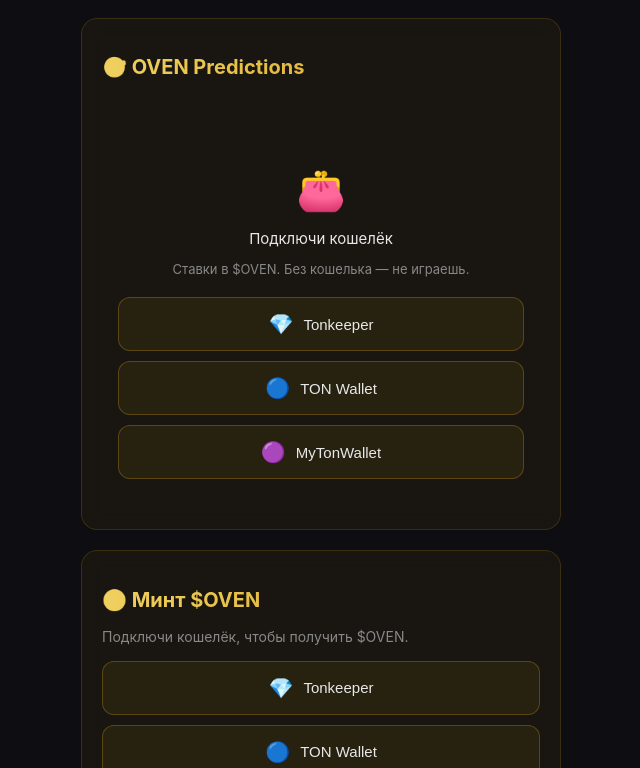
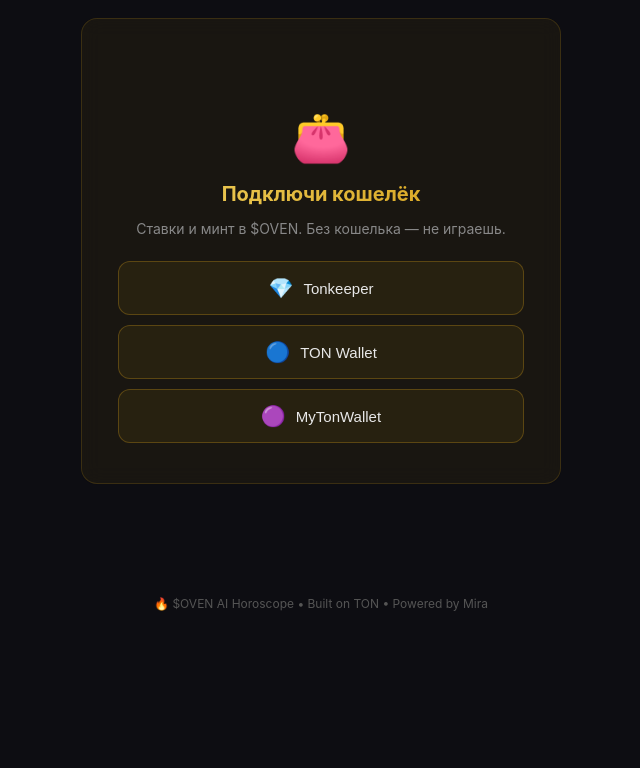
Before and after one commit to OvenCoin-fan/oven-ai-horoscope, a React (Vite) app in the folder frontend/: page / in a window 1280 px wide. Shown: the part 532-1300 px from the top of the page, without its empty margins (319-959 px from the left). After the commit the page ends 1191 px from the top, so only its background shows below. Built offline with nearby package versions, Linux system fonts and the light colour scheme.

Commit message:
refactor: single wallet connect screen, merge mint into predictions

```diff
--- a/frontend/src/App.tsx
+++ b/frontend/src/App.tsx
@@ -1,22 +1,28 @@
-import { WalletProvider } from './WalletContext';
+import { WalletProvider, useWallet } from './WalletContext';
 import { Header } from './Header';
 import { Horoscope } from './Horoscope';
 import { Predictions } from './Predictions';
-import { MintOven } from './MintOven';
+import { WalletConnect } from './WalletConnect';
 import './App.css';
+
+function AppContent() {
+  const { wallet } = useWallet();
+  return (
+    <div className="app">
+      <Header />
+      <main className="main">
+        <Horoscope />
+        {!wallet.connected ? <WalletConnect /> : <Predictions />}
+      </main>
+      <footer className="footer"><p>🔥 $OVEN AI Horoscope • Built on TON • Powered by Mira</p></footer>
+    </div>
+  );
+}
 
 function App() {
   return (
     <WalletProvider>
-      <div className="app">
-        <Header />
-        <main className="main">
-          <Horoscope />
-          <Predictions />
-          <MintOven />
-        </main>
-        <footer className="footer"><p>🔥 $OVEN AI Horoscope • Built on TON • Powered by Mira</p></footer>
-      </div>
+      <AppContent />
     </WalletProvider>
   );
 }
--- a/frontend/src/Predictions.tsx
+++ b/frontend/src/Predictions.tsx
@@ -51,7 +51,7 @@
 }
 
 export function Predictions() {
-  const { wallet, connect } = useWallet();
+  const { wallet } = useWallet();
   const [markets, setMarkets] = useState<Market[]>(MARKETS);
   const [positions, setPositions] = useState<Record<string, Record<number, number>>>({});
   const [showHint, setShowHint] = useState<Record<string, boolean>>({});
@@ -91,49 +91,36 @@
     }));
   };
 
-  if (!wallet.connected) {
   return (
+    <>
       <div className="card">
-        <h2>🎯 OVEN Predictions</h2>
-        <div style={{ textAlign: 'center', padding: '30px 16px' }}>
-          <p style={{ fontSize: '40px', marginBottom: '12px' }}>👛</p>
-          <p style={{ color: '#e8e8e8', fontSize: '15px', marginBottom: '8px' }}>Подключи кошелёк</p>
-          <p style={{ color: '#888', fontSize: '13px', marginBottom: '20px' }}>Ставки в $OVEN. Без кошелька — не играешь.</p>
-          <div style={{ display: 'flex', flexDirection: 'column', gap: '10px' }}>
-            <button onClick={() => connect('tonkeeper')} style={{
-              padding: '14px 24px', borderRadius: '12px', border: '1px solid rgba(212,160,23,0.3)',
-              background: 'rgba(212,160,23,0.08)', color: '#e8e8e8', fontSize: '15px', cursor: 'pointer',
-              display: 'flex', alignItems: 'center', justifyContent: 'center', gap: '10px'
-            }}><span style={{ fontSize: '20px' }}>💎</span> Tonkeeper</button>
-            <button onClick={() => connect('tonwallet')} style={{
-              padding: '14px 24px', borderRadius: '12px', border: '1px solid rgba(212,160,23,0.3)',
-              background: 'rgba(212,160,23,0.08)', color: '#e8e8e8', fontSize: '15px', cursor: 'pointer',
-              display: 'flex', alignItems: 'center', justifyContent: 'center', gap: '10px'
-            }}><span style={{ fontSize: '20px' }}>🔵</span> TON Wallet</button>
-            <button onClick={() => connect('mytonwallet')} style={{
-              padding: '14px 24px', borderRadius: '12px', border: '1px solid rgba(212,160,23,0.3)',
-              background: 'rgba(212,160,23,0.08)', color: '#e8e8e8', fontSize: '15px', cursor: 'pointer',
-              display: 'flex', alignItems: 'center', justifyContent: 'center', gap: '10px'
-            }}><span style={{ fontSize: '20px' }}>🟣</span> MyTonWallet</button>
+        <div className="balance-bar" style={{ marginBottom: '0' }}>
+          <div><span className="label">🔥 $OVEN</span><span className="amount" style={{ marginLeft: '8px' }}>{wallet.ovenBalance}</span></div>
+          <div><span className="label">💎 TON</span><span className="amount" style={{ marginLeft: '8px' }}>{wallet.tonBalance}</span></div>
         </div>
       </div>
+
+      <div className="card">
+        <h2>♈ Минт $OVEN</h2>
+        <div style={{ marginBottom: '12px', padding: '12px', background: 'rgba(212,160,23,0.04)', borderRadius: '12px' }}>
+          <p style={{ fontSize: '13px', color: '#888' }}>🔥 Total Supply: 1,000,000,000 $OVEN</p>
+          <p style={{ fontSize: '13px', color: '#888' }}>♈ Держи $OVEN — получай гороскопы</p>
         </div>
-    );
-  }
+        <button className="mint-btn" onClick={() => alert('В продакшене: jetton transfer через TonConnect')}>
+          🔥 Минт 100 $OVEN
+        </button>
+      </div>
 
-  return (
       <div className="card">
         <h2>🎯 OVEN Predictions</h2>
         <p style={{ color: '#888', fontSize: '13px', marginBottom: '12px' }}>Покупай акции исхода за $OVEN. Угадал — каждая акция = 1 $OVEN.</p>
-      <div className="balance-bar">
-        <span className="label">🔥 $OVEN:</span>
-        <span className="amount">{wallet.ovenBalance}</span>
-      </div>
+
         {error && (
           <div style={{ padding: '10px', background: 'rgba(255,50,50,0.1)', borderRadius: '8px', border: '1px solid rgba(255,50,50,0.3)', marginBottom: '12px' }}>
             <p style={{ fontSize: '13px', color: '#f55' }}>⚠️ {error}</p>
           </div>
         )}
+
         {markets.map(mk => {
           const prices = getPrices(mk.pool);
           const myPos = positions[mk.id] || {};
@@ -183,7 +170,7 @@
                     ))}
                   </div>
                   <div style={{ marginBottom: '8px', padding: '8px', background: 'rgba(212,160,23,0.08)', borderRadius: '6px' }}>
-                  <p style={{ fontSize: '12px', color: '#888' }}>Стоимость: <span style={{ color: '#e8e8e8' }}>{getCost(mk.pool, trade.outcome, trade.amount).toFixed(2)} $OVEN</span> (по {Math.round(prices[trade.outcome] * 100)}¢ + 2%)</p>
+                    <p style={{ fontSize: '12px', color: '#888' }}>Стоимость: <span style={{ color: '#e8e8e8' }}>{getCost(mk.pool, trade.outcome, trade.amount).toFixed(2)} $OVEN</span></p>
                     <p style={{ fontSize: '12px', color: '#888', marginTop: '2px' }}>Выигрыш: <span style={{ color: '#d4a017', fontWeight: 700 }}>{trade.amount} $OVEN</span></p>
                   </div>
                   <div style={{ display: 'flex', gap: '6px' }}>
@@ -208,5 +195,6 @@
           );
         })}
       </div>
+    </>
   );
 }
--- a/frontend/src/MintOven.tsx
+++ b/frontend/src/WalletConnect.tsx
@@ -1,14 +1,14 @@
 import { useWallet } from './WalletContext';
 import './App.css';
 
-export function MintOven() {
-  const { wallet, connect } = useWallet();
-
-  if (!wallet.connected) {
-    return (
-      <div className="card">
-        <h2>♈ Минт $OVEN</h2>
-        <p style={{ color: '#888', fontSize: '14px', marginBottom: '16px' }}>Подключи кошелёк, чтобы получить $OVEN.</p>
+export function WalletConnect() {
+  const { connect } = useWallet();
+  return (
+    <div className="card">
+      <div style={{ textAlign: 'center', padding: '20px 16px' }}>
+        <p style={{ fontSize: '48px', marginBottom: '12px' }}>👛</p>
+        <h2 style={{ marginBottom: '8px' }}>Подключи кошелёк</h2>
+        <p style={{ color: '#888', fontSize: '14px', marginBottom: '24px' }}>Ставки и минт в $OVEN. Без кошелька — не играешь.</p>
         <div style={{ display: 'flex', flexDirection: 'column', gap: '10px' }}>
           <button onClick={() => connect('tonkeeper')} style={{
             padding: '14px 24px', borderRadius: '12px', border: '1px solid rgba(212,160,23,0.3)',
@@ -27,28 +27,6 @@
           }}><span style={{ fontSize: '20px' }}>🟣</span> MyTonWallet</button>
         </div>
       </div>
-    );
-  }
-
-  return (
-    <div className="card">
-      <h2>♈ Минт $OVEN</h2>
-      <div style={{ marginBottom: '12px', padding: '12px', background: 'rgba(212,160,23,0.04)', borderRadius: '12px' }}>
-        <p style={{ fontSize: '13px', color: '#888' }}>🔥 Total Supply: 1,000,000,000 $OVEN</p>
-        <p style={{ fontSize: '13px', color: '#888' }}>♈ Держи $OVEN — получай гороскопы</p>
-        <p style={{ fontSize: '13px', color: '#888' }}>💎 Ставь $OVEN на предсказания</p>
-      </div>
-      <div className="balance-bar" style={{ marginBottom: '12px' }}>
-        <span className="label">🔥 $OVEN:</span>
-        <span className="amount">{wallet.ovenBalance}</span>
-      </div>
-      <div className="balance-bar">
-        <span className="label">💎 TON:</span>
-        <span className="amount">{wallet.tonBalance}</span>
-      </div>
-      <button className="mint-btn" style={{ marginTop: '12px' }} onClick={() => alert('В продакшене: jetton transfer через TonConnect')}>
-        🔥 Минт 100 $OVEN
-      </button>
     </div>
   );
 }
```
Lines whose indentation alone changed are shown as unchanged.
